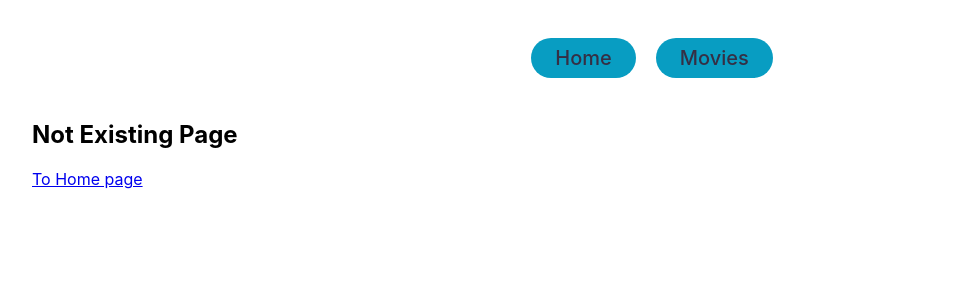
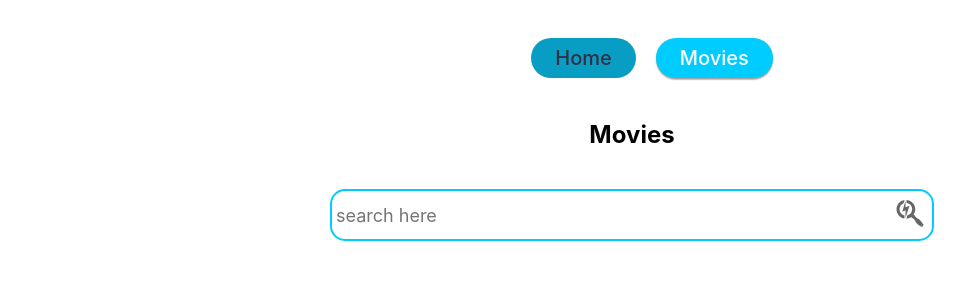
Before and after one commit to YevheniiaVier/goit-react-hw-05-movies, a React (Create React App) app: page /goit-react-hw-05-movies/movies in a window 1280 px wide. Shown: the top 300 px of the page, without its empty margins (8-973 px from the left). Built offline with nearby package versions, Linux system fonts and the light colour scheme.

Commit message:
tries to add basename

```diff
--- a/src/UserRoutes.jsx
+++ b/src/UserRoutes.jsx
@@ -1,7 +1,6 @@
 import { lazy, Suspense } from 'react';
 
 import { Route, Routes } from 'react-router-dom';
-import { Loader } from 'components/Loader/Loader';
 
 const HomePage = lazy(() => import('pages/HomePage/HomePage'));
 const MoviesPage = lazy(() => import('pages/MoviesPage/MoviesPage'));
@@ -14,11 +13,11 @@ const ReviewsPage = lazy(() => import('pages/ReviewsPage/ReviewsPage'));
 
 export const UserRoutes = () => {
   return (
-    <Suspense fallback={<Loader />}>
+    <Suspense fallback={null}>
       <Routes>
         <Route path="/" element={<HomePage />} />
-        <Route path="/movies" element={<MoviesPage />} />
-        <Route path="/movies/:id" element={<MovieCardPage />}>
+        <Route path="movies" element={<MoviesPage />} />
+        <Route path="movies/:id" element={<MovieCardPage />}>
           <Route path="cast" element={<CastPage />} />
           <Route path="reviews" element={<ReviewsPage />} />
         </Route>
--- a/src/components/MainNav/MainNav.styled.js
+++ b/src/components/MainNav/MainNav.styled.js
@@ -35,7 +35,11 @@ export const Link = styled(NavLink)`
     color: ${p => p.theme.colors.white};
     background-color: ${p => p.theme.colors.accent};
   }
-  &:hover {
+  :hover {
+    color: ${p => p.theme.colors.white};
+  }
+  :hover:not(.active),
+  :focus-visible:not(.active) {
     color: ${p => p.theme.colors.white};
   }
 `;
--- a/src/index.js
+++ b/src/index.js
@@ -10,7 +10,7 @@ import './index.css';
 ReactDOM.createRoot(document.getElementById('root')).render(
   <React.StrictMode>
     <ThemeProvider theme={theme}>
-      <BrowserRouter>
+      <BrowserRouter basename="goit-react-hw-05-movies">
         <App />
       </BrowserRouter>
     </ThemeProvider>
--- a/src/pages/CastPage/CastPage.jsx
+++ b/src/pages/CastPage/CastPage.jsx
@@ -36,10 +36,6 @@ const CastPage = () => {
     fetchMovieCast();
   }, [id]);
 
-  // useEffect(() => {
-  //   onSmoothScroll();
-  // }, [cast]);
-
   const elements = cast.map(
     ({ id, name, original_name, profile_path, character }, index) => (
       <CastCard key={id + name + index}>
@@ -63,7 +59,7 @@ const CastPage = () => {
       {loading && <Loader />}
       {error && <p>{error.message}</p>}
       {cast.length > 0 && <CastList>{elements}</CastList>}
-      {cast.length === 0 && (
+      {!error && !loading && cast.length === 0 && (
         <MoviesAbsenceView message="No information about cast" />
       )}
     </CastBox>
@@ -75,10 +71,3 @@ CastPage.defaultProps = {
 };
 
 export default CastPage;
-
-// function onSmoothScroll() {
-//   window.scrollBy({
-//     top: 150,
-//     behavior: 'smooth',
-//   });
-// }
--- a/src/pages/MovieCardPage/MovieCardPage.jsx
+++ b/src/pages/MovieCardPage/MovieCardPage.jsx
@@ -1,4 +1,5 @@
 import PropTypes from 'prop-types';
+import { Suspense } from 'react';
 
 import { useParams, useNavigate, Outlet, useLocation } from 'react-router-dom';
 import { useState, useEffect } from 'react';
@@ -116,7 +117,9 @@ const MovieCardPage = () => {
           </Link>
         </MenuItem>
       </MenuList>
-      <Outlet />
+      <Suspense fallback={null}>
+        <Outlet />
+      </Suspense>
     </>
   );
 };
--- a/src/pages/MovieCardPage/MovieCardPage.styled.js
+++ b/src/pages/MovieCardPage/MovieCardPage.styled.js
@@ -40,6 +40,7 @@ export const MenuItem = styled.li`
 
 export const Box = styled.div`
   display: flex;
+  justify-content: center;
   margin-top: 40px;
   gap: 20px;
 `;
--- a/src/pages/MoviesPage/MoviesPage.styled.js
+++ b/src/pages/MoviesPage/MoviesPage.styled.js
@@ -3,6 +3,7 @@ import styled from 'styled-components';
 export const Box = styled.div`
   display: flex;
   flex-direction: column;
+  justify-content: center;
   align-items: center;
   gap: 20px;
 `;
--- a/src/pages/ReviewsPage/ReviewsPage.jsx
+++ b/src/pages/ReviewsPage/ReviewsPage.jsx
@@ -35,12 +35,9 @@ const ReviewsPage = () => {
     fetchMovieReviews();
   }, [id]);
 
-  // useEffect(() => {
-  //   onSmoothScroll();
-  // }, [reviews]);
-
   const elements = reviews.map(({ author, content, id }) => (
     <ReviewsItem key={id}>
+      Author:&nbsp;&nbsp;
       {author}
       <ReviewsInfo> {content}</ReviewsInfo>
     </ReviewsItem>
@@ -50,9 +47,8 @@ const ReviewsPage = () => {
     <ReviewsBox>
       {loading && <Loader />}
       {error && <p>...error</p>}
-      {reviews.length > 0 ? (
-        <ReviewsList>{elements}</ReviewsList>
-      ) : (
+      {reviews.length > 0 && <ReviewsList>{elements}</ReviewsList>}
+      {!error && !loading && reviews.length === 0 && (
         <MoviesAbsenceView message="No review available yet" />
       )}
     </ReviewsBox>
@@ -60,10 +56,3 @@ const ReviewsPage = () => {
 };
 
 export default ReviewsPage;
-
-// function onSmoothScroll() {
-//   window.scrollBy({
-//     top: 150,
-//     behavior: 'smooth',
-//   });
-// }
--- a/src/pages/ReviewsPage/ReviewsPage.styled.js
+++ b/src/pages/ReviewsPage/ReviewsPage.styled.js
@@ -6,8 +6,17 @@ export const ReviewsBox = styled.div`
 `;
 export const ReviewsInfo = styled.p`
   margin: 0;
+  font-weight: normal;
 `;
 
-export const ReviewsList = styled.ul``;
+export const ReviewsList = styled.ul`
+  display: flex;
+  flex-wrap: wrap;
+  gap: 20px;
+  list-style: none;
+  text-align: justify;
+`;
 
-export const ReviewsItem = styled.li``;
+export const ReviewsItem = styled.li`
+  font-weight: bold;
+`;
```
